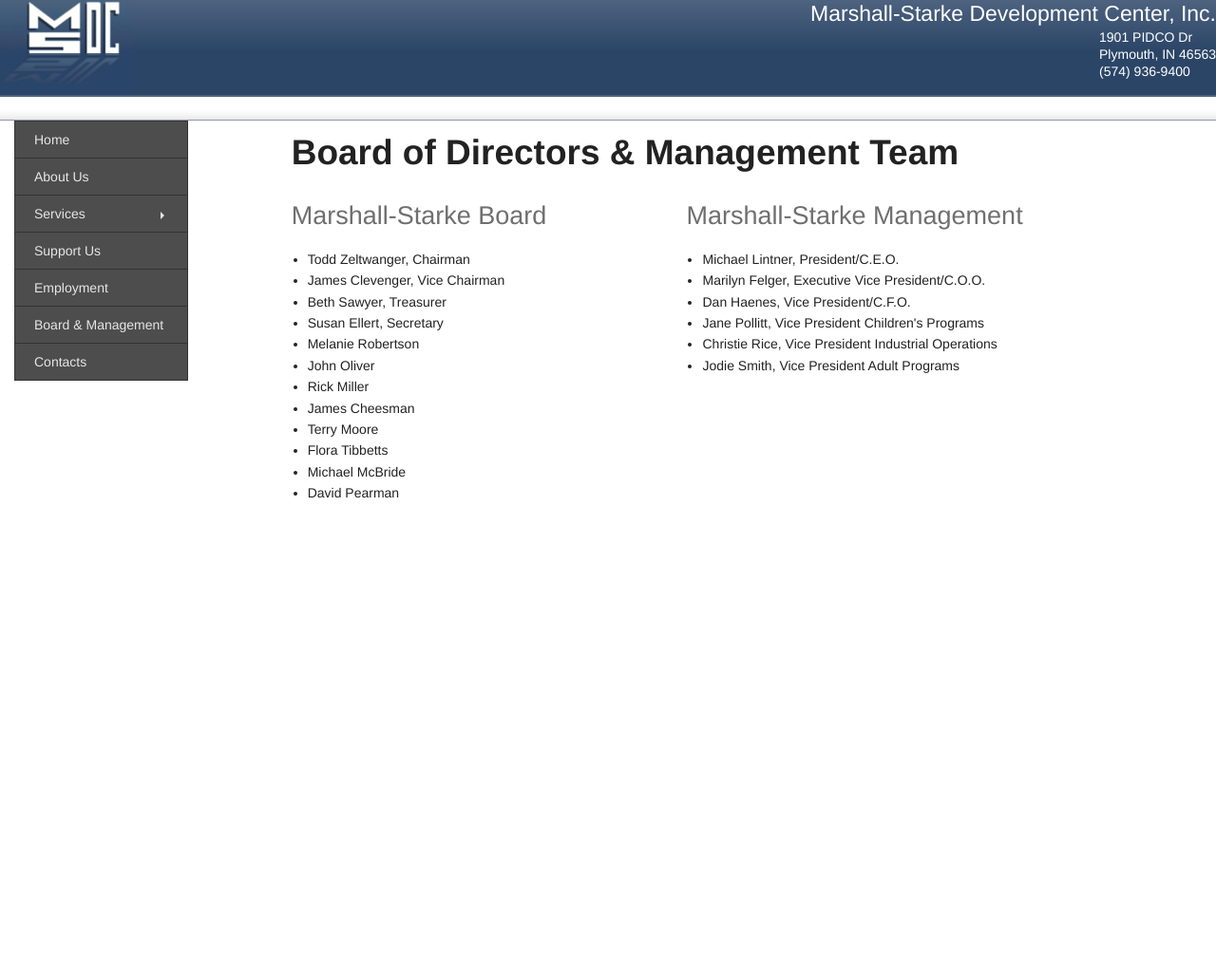
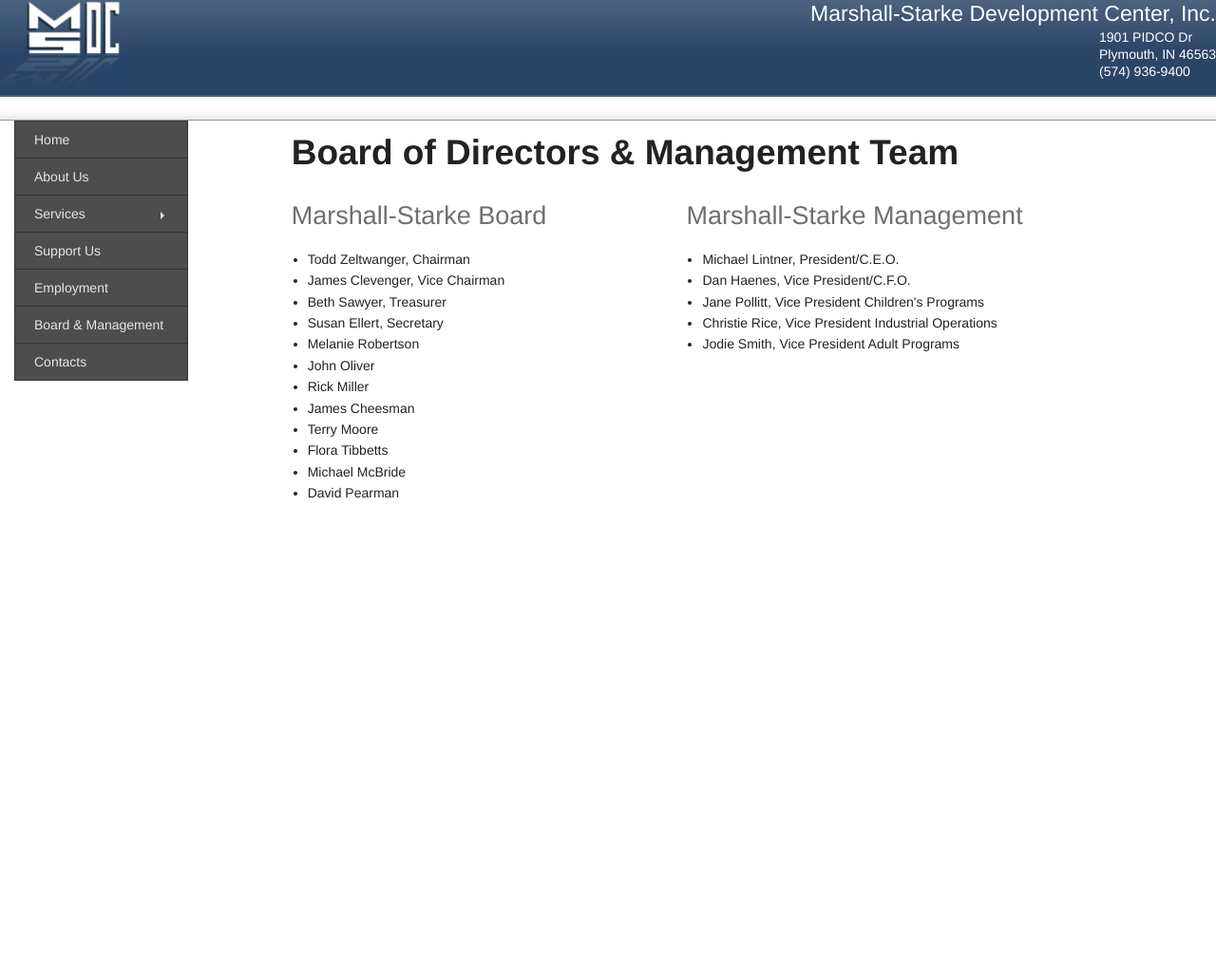
Before and after one commit to leviwilson/marshall-starke.org, a Jekyll site: the page built from board.md, in a window 1280 px wide. Shown: the whole page at 95% size. Built offline with Jekyll 4.4.1, drawn with Linux system fonts in a browser that asks for light colours; nearby versions of some CDN libraries; Markdown is read by kramdown in place of the engine named in the settings.

Commit message:
Update board.md

```diff
--- a/board.md
+++ b/board.md
@@ -29,7 +29,6 @@ title:  Board & Management
   <h3 class="subheader">Marshall-Starke Management</h3>
   <ul>
     <li>Michael Lintner, President/C.E.O.</li>
-    <li>Marilyn Felger, Executive Vice President/C.O.O.</li>
     <li>Dan Haenes, Vice President/C.F.O.</li>
     <li>Jane Pollitt, Vice President Children's Programs</li>
     <li>Christie Rice, Vice President Industrial Operations</li>
```
